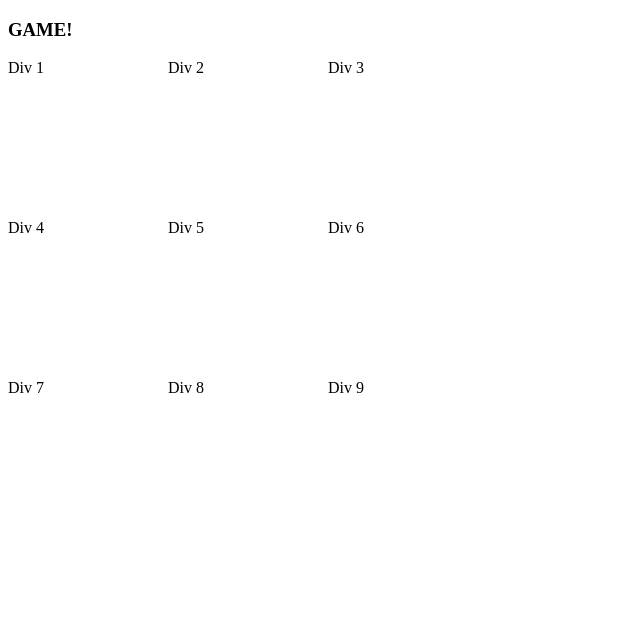
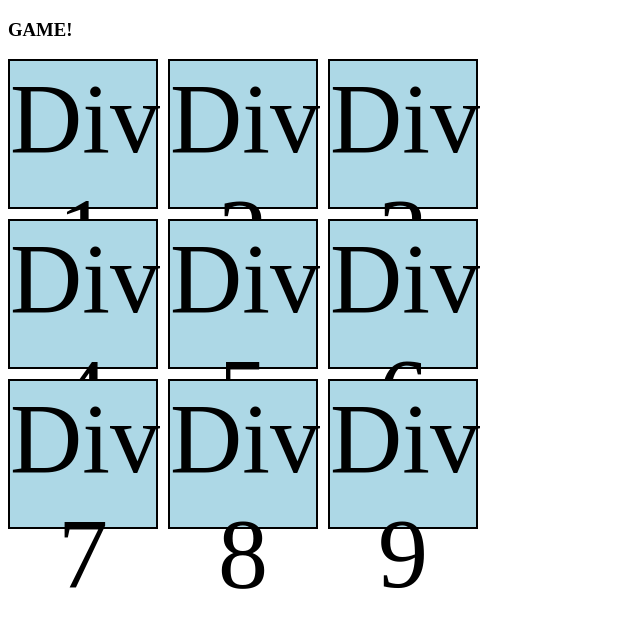
Before and after one commit to ThomasZoeter/Angular-TicTacToe, an Angular app: page / in a window 1280 px wide. Shown: the top 628 px of the page, without its empty margins (0-640 px from the left). Built offline with nearby package versions, Linux system fonts and the light colour scheme.

Commit message:
Add a few more changes to divs

```diff
--- a/src/main.ts
+++ b/src/main.ts
@@ -50,7 +50,7 @@ export class ClickDirective {
       <!--      </div>-->
       <div #divs class="playfield">
           @for (item of items;track item) {
-              <div [id]="'div-' + item"> Div {{ item }}</div>
+              <div [id]="'div-' + item" class="field"> Div {{ item }}</div>
           }
       </div>
   `
--- a/src/styles.css
+++ b/src/styles.css
@@ -10,4 +10,5 @@
   border: 2px solid black;
   text-align: center;
   font-size: 100px;
+  background-color: lightblue;
 }
```
